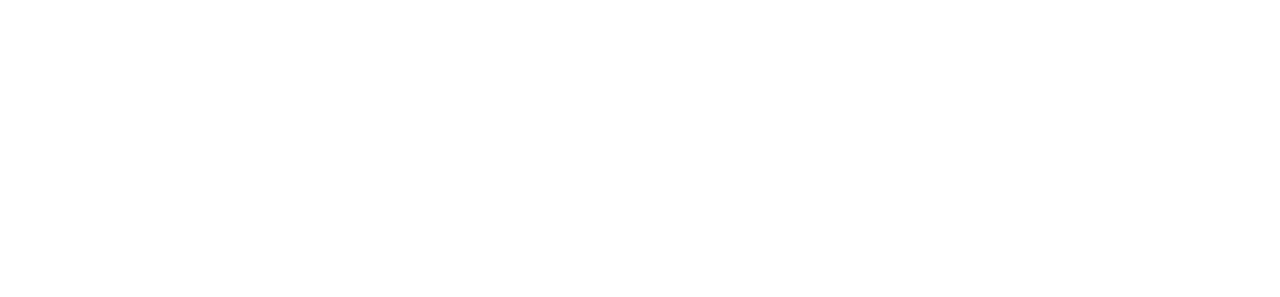
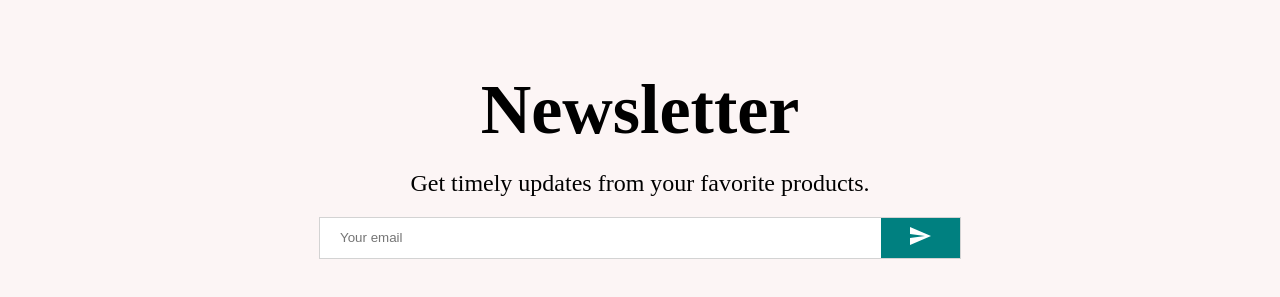
Before and after one commit to Marcio-py/FN-Commerce, a React (Vite) app in the folder Front_end/: page / in a window 1280 px wide. Shown: the part 2021-2318 px from the top of the page. Before the commit the page ends 1922 px from the top, so only its background shows below. Built offline with nearby package versions, Linux system fonts and the light colour scheme.

Commit message:
Add a newsletter component

```diff
--- /dev/null
+++ b/Front_end/src/components/Newsletter.jsx
@@ -0,0 +1,71 @@
+import React from "react";
+import styled from "styled-components";
+import SendIcon from "@mui/icons-material/Send";
+// import { mobile } from "../responsive";
+
+const Container = styled.div`
+  height: 60vh;
+  background-color: #fcf5f5;
+  display: flex;
+  align-items: center;
+  justify-content: center;
+  flex-direction: column;
+`;
+const Title = styled.h1`
+  font-size: 70px;
+  margin-bottom: 20px;
+`;
+
+const Desc = styled.div`
+  font-size: 24px;
+  font-weight: 300;
+  margin-bottom: 20px;
+  ${
+    "" /*
+
+  ${mobile({ textAlign: "center" })} */
+  }
+`;
+
+const InputContainer = styled.div`
+  width: 50%;
+  height: 40px;
+  background-color: white;
+  display: flex;
+  justify-content: space-between;
+  border: 1px solid lightgray;
+  ${
+    "" /*
+  ${mobile({ width: "80%" })} */
+  }
+`;
+
+const Input = styled.input`
+  border: none;
+  flex: 8;
+  padding-left: 20px;
+`;
+
+const Button = styled.button`
+  flex: 1;
+  border: none;
+  background-color: teal;
+  color: white;
+`;
+
+const Newsletter = () => {
+  return (
+    <Container>
+      <Title>Newsletter</Title>
+      <Desc>Get timely updates from your favorite products.</Desc>
+      <InputContainer>
+        <Input placeholder="Your email" />
+        <Button>
+          <SendIcon />
+        </Button>
+      </InputContainer>
+    </Container>
+  );
+};
+
+export default Newsletter;
--- a/Front_end/src/pages/Home.jsx
+++ b/Front_end/src/pages/Home.jsx
@@ -4,6 +4,7 @@ import Announcements from "../components/Announcements";
 import Slider from "../components/Slider";
 import Categories from "../components/Categories";
 import Products from "../components/Products";
+import Newsletter from "../components/Newsletter";
 
 export const Home = () => {
   return (
@@ -13,6 +14,7 @@ export const Home = () => {
       <Slider />
       <Categories />
       <Products />
+      <Newsletter />
     </div>
   );
 };
```
